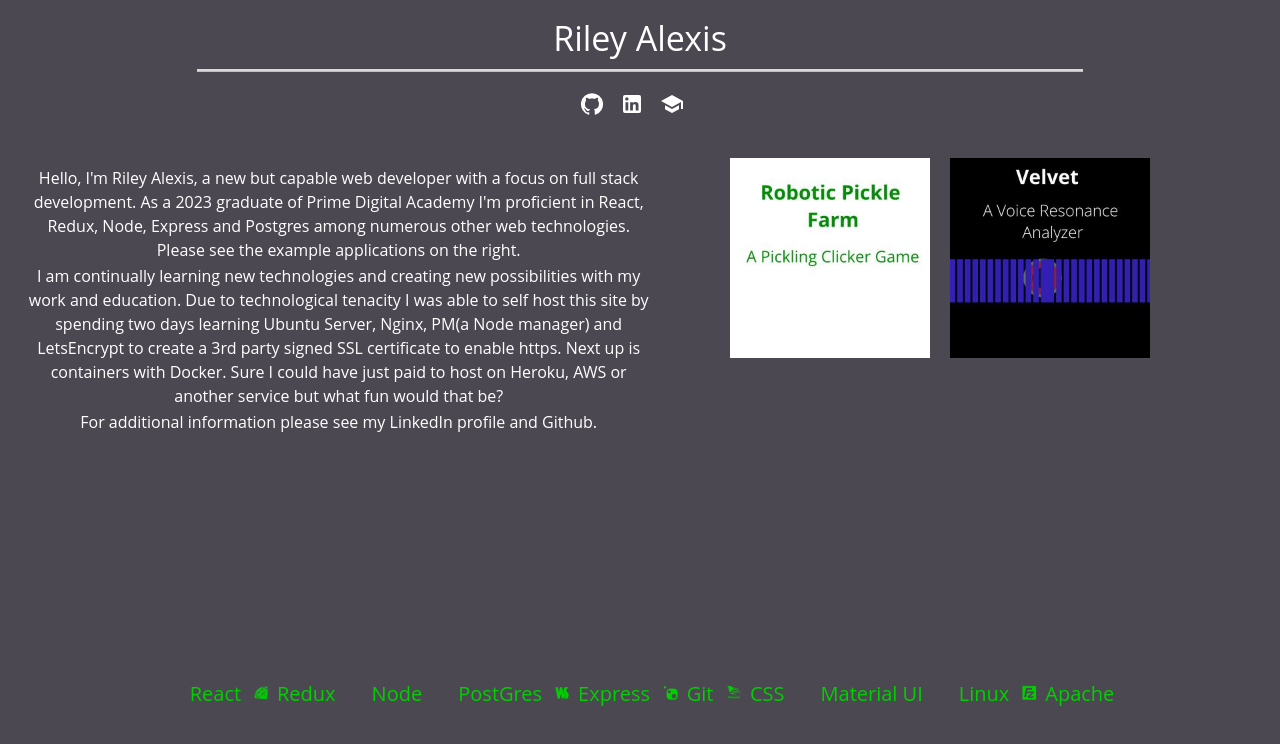
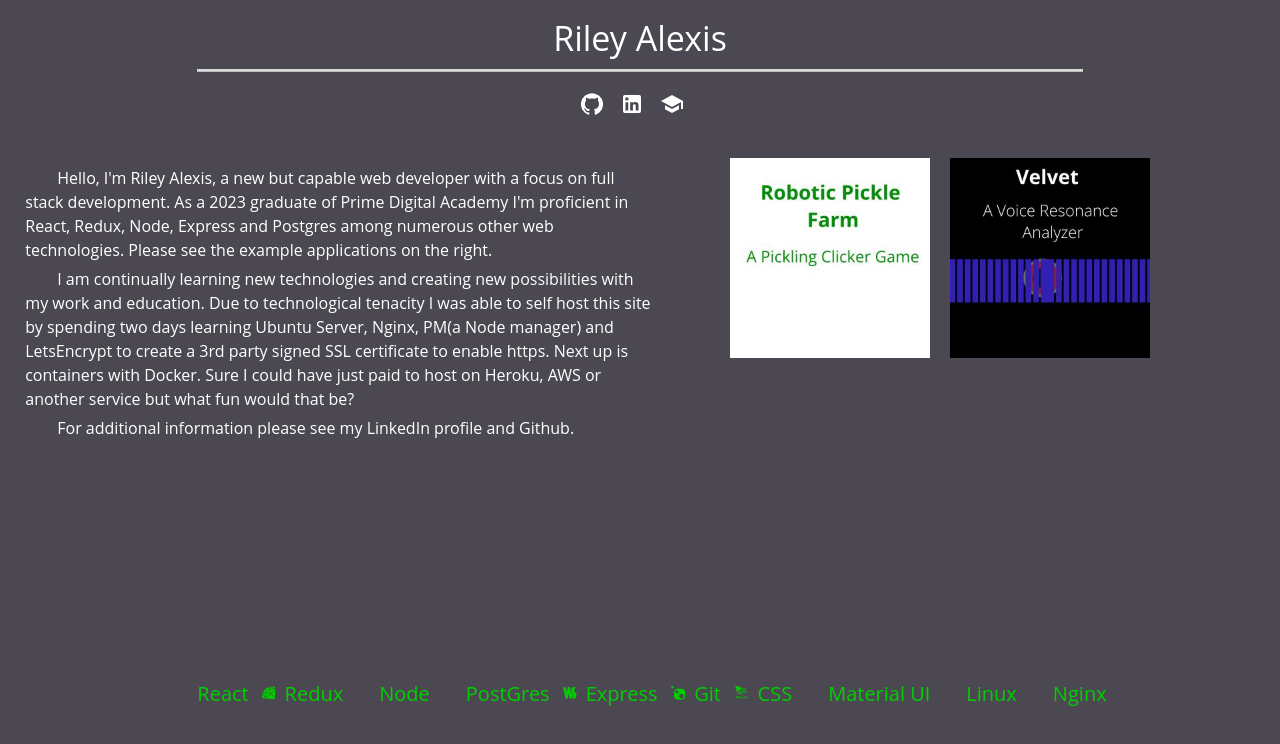
Before and after one commit to RileyAlexis/portfolio, a React (Create React App) app: page / in a window 1280 px wide. Shown: the top 744 px of the page. Built offline with nearby package versions, Linux system fonts and the light colour scheme.

Commit message:
Layout and paragraph adjustments. Site is ready for deployment

```diff
--- a/src/App.js
+++ b/src/App.js
@@ -6,16 +6,11 @@ import { useMediaQuery } from "@mui/material";
 
 import './App.css';
 
-import SceneComponent from './scenes/BasicScene';
-import TvScene from './scenes/TvScene';
 
 //Components
 import TitleBar from './components/TitleBar';
 import AboutPara from './components/AboutPara';
-import Navigation from './components/Navigation';
 import AboutLinks from './components/AboutLinks';
-import DisplayApp from './components/DisplayApp';
-import Artist from './components/Artist';
 import Stacks from './components/Stacks';
 
 //Themes
--- a/src/components/AboutPara.jsx
+++ b/src/components/AboutPara.jsx
@@ -1,45 +1,66 @@
-import { Paper, Typography } from "@mui/material";
+import { Paper, Typography, Box } from "@mui/material";
 
 
 function AboutPara({ showPara }) {
+
+    const paraStyle = {
+        textAlign: 'left',
+        marginBottom: '5px',
+        textIndent: '2rem'
+    }
+
     return (
         <Paper elevation={0}>
             {showPara === 'bio' &&
-                <div style={{ height: '500px', overflow: 'hidden' }}>
-                    < Typography textAlign={"center"} variant="body1" >
+                <Box style={{ height: '500px', overflow: 'hidden' }}>
+                    < Typography textAlign={"left"} variant="body1" style={paraStyle}>
                         Hello, I'm Riley Alexis, a new but capable web developer with a focus on full stack development.
                         As a 2023 graduate of Prime Digital Academy I'm proficient in React, Redux, Node, Express and Postgres
                         among numerous other web technologies. Please see the example applications on the right.
                     </Typography>
-                    < Typography textAlign={"center"} variant="body1">
+                    < Typography textAlign={"left"} variant="body1" style={paraStyle}>
                         I am continually learning new technologies and creating new possibilities with my work and education.
                         Due to technological tenacity I was able to self host this site by spending two days learning Ubuntu Server,
                         Nginx, PM(a Node manager) and LetsEncrypt to create a 3rd party signed SSL certificate to enable https. Next up
                         is containers with Docker.  Sure I could have just paid to host on Heroku, AWS or another service but what fun
                         would that be?
                     </Typography>
-                    < Typography textAlign={"center"} variant="body1">
+                    < Typography textAlign={"left"} variant="body1" style={paraStyle}>
                         For additional information please see my LinkedIn profile and Github.
                     </Typography>
-                </div>
+                </Box>
             }
 
             {
                 showPara === 'pickles' &&
-                <Typography textAlign={"center"} variant="body1" style={{ height: '500px', overflow: 'scroll' }}>
-
-                    Robotic Pickle Farm is a an iterative, clicker or idle game where players grow cucumbers to make pickles. The eventual goal is to make 2.8 trillion pickles(roughly equal to the global output of planet Earth). Players can use pickles to purchase robots to automate the processes and upgrades to make them run faster.
-
-                    I chose to build a game instead of a simple CRUD application to challenge myself to learn the ins and outs of React and Redux. Robotic Pickle Farm must not only read and write data from a Postgres database, but also must parse and run various calculations on that data up to twice per second. Given the exponential numbers involved various performance enhancements were required in order to win the game without slowing or crashing the player’s browser. One of the simplest was to reformat large numbers to decimals(ex: 10,000,000,000 shows as 10.00 B), while another replaced objects with integers to reduce the number of loops.
-
-                    The design of the game engine required careful syncing with the React and Redux cycle. Maintaining the immutable state in Redux and a correctly updated DOM required copying state to mutable variables in order to run calculations and then updating state after the cycle completes. In this way data dependent on previous calculations maintains integrity.
-
+                <Box style={{ height: '500px', overflow: 'scroll' }}>
+                    <Typography variant="body1" style={paraStyle}>
+                        Robotic Pickle Farm is a an iterative, clicker or idle game where players grow cucumbers to make pickles.
+                        The eventual goal is to make 2.8 trillion pickles (roughly equal to the global output of planet Earth).
+                        Players can use pickles to purchase robots to automate the process and upgrades to make them run faster.
                     </Typography>
+                    < Typography textAlign={"left"} variant="body1" style={paraStyle}>
+                        I chose to build a game instead of a simple CRUD application to challenge myself to learn the ins and outs
+                        of React and Redux. Robotic Pickle Farm must not only read and write data from a Postgres database, but
+                        also must parse and run various calculations on that data up to twice per second. Given the exponential
+                        numbers involved various performance enhancements were required in order to win the game without slowing
+                        or crashing the player’s browser. One of the simplest was to reformat large numbers to
+                        decimals(ex: 10,000,000,000 shows as 10.00 B), while another replaced objects with integers to reduce
+                        the number of loops.
+                    </Typography>
+                    < Typography textAlign={"left"} variant="body1" style={paraStyle}>
+                        The design of the game engine required careful syncing with the React and Redux cycle. Maintaining
+                        the immutable state in Redux and a correctly updated DOM required copying state to mutable variables
+                        in order to run calculations and then updating state after the cycle completes. In this way data dependent
+                        on previous calculations maintains integrity.
+                    </Typography>
+                </Box>
             }
 
             {
                 showPara === 'velvet' &&
-                <Typography textAlign={"center"} variant="body1" style={{ height: '500px', overflow: 'hidden' }}>
+                <Box style={{ height: '500px', overflow: 'scroll' }}>
+                    <Typography textAlign={"left"} variant="body1" style={paraStyle}>
                         Velvet is an application created early in my education. I was curious about real time audio analysis using javascript and
                         visualizing the audio with HTML canvas. Velvet uses the Web Audio API and Meyda.js to analyze the spectral centroid, also
                         known as resonance or brightness, of a human voice. The intent of this application is to demonstrate a possible tool for speech
@@ -47,6 +68,7 @@ function AboutPara({ showPara }) {
                         save or transmit any data and doesn't even require an internet connection once downloaded. Velvet is designed with user privacy
                         and security in mind given the nature of the application.
                     </Typography>
+                </Box>
             }
 
 
--- a/src/components/AppsPage.jsx
+++ b/src/components/AppsPage.jsx
@@ -22,9 +22,11 @@ function AppsPage({ page, setShowPara, showPara }) {
     const handleMouseDown = (event) => {
         if (grid1Ref.current && grid1Ref.current.contains(event.target)) {
             setAppStyle(applyBorder);
+            setAppStyle2(disableBorder)
             setShowPara('pickles');
         }
         if (grid2Ref.current && grid2Ref.current.contains(event.target)) {
+            setAppStyle(disableBorder);
             setAppStyle2(applyBorder);
             setShowPara('velvet');
 
--- a/src/components/DisplayApp.jsx
+++ b/src/components/DisplayApp.jsx
@@ -1,9 +1,8 @@
 import { useState } from 'react';
 import { Stack, Typography, Paper, Button } from '@mui/material';
 
-function DisplayApp({ image, link, source, about }) {
+function DisplayApp({ image, link, source }) {
     const [isTextVisible, setIsTextVisible] = useState(false);
-    const [showAbout, setShowAbout] = useState(false);
 
     const showText = () => {
         setIsTextVisible(true);
@@ -12,10 +11,6 @@ function DisplayApp({ image, link, source, about }) {
     const hideText = () => {
         setIsTextVisible(false);
     };
-
-    const toggleAbout = () => {
-        setShowAbout(true);
-    }
 
     return (
         // <Paper elevation={4}>
--- a/src/components/Stacks.jsx
+++ b/src/components/Stacks.jsx
@@ -51,9 +51,9 @@ function Stacks() {
                         <Typography variant={"buttons"}>Linux</Typography>
                     </Button>
 
-                    <Button variant="empty-small" href="https://httpd.apache.org" target="_blank">
-                        <i className="devicon-apache-plain" style={{ padding: '5px' }}></i>
-                        <Typography variant={"buttons"}>Apache</Typography>
+                    <Button variant="empty-small" href="https://nginx.org/en/" target="_blank">
+                        <i className="devicon-nginx-plain" style={{ padding: '5px' }}></i>
+                        <Typography variant={"buttons"}>Nginx</Typography>
                     </Button>
                 </Grid>
             </Grid>
```
Lines whose indentation alone changed are shown as unchanged.
